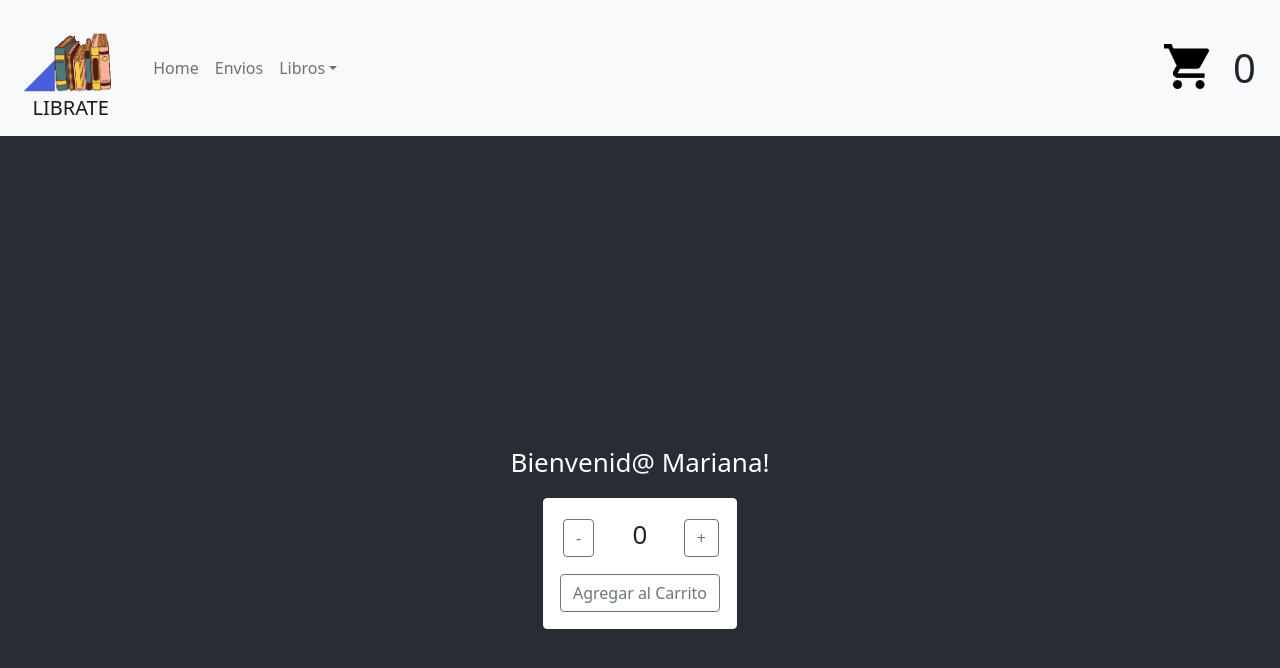
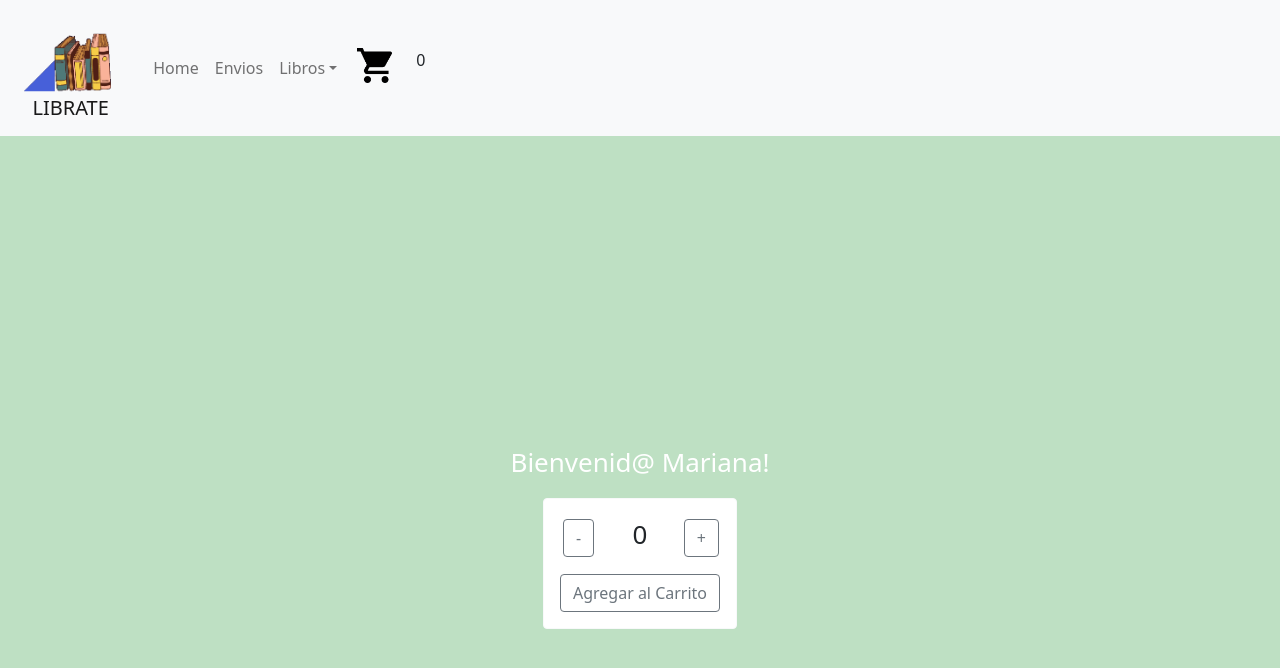
Before and after one commit to MarianaSalez/all-in-app, a React (Create React App) app: page / in a window 1280 px wide. Shown: the top 668 px of the page. Built offline with nearby package versions, Linux system fonts and the light colour scheme.

Commit message:
Mejoras css

```diff
--- a/src/App.css
+++ b/src/App.css
@@ -14,7 +14,7 @@
 }
 
 .App-header {
-  background-color: #282c34;
+  background-color: #bee0c3;
   min-height: 100vh;
   display: flex;
   flex-direction: column;
--- a/src/App.js
+++ b/src/App.js
@@ -1,5 +1,5 @@
 import './App.css';
-import NavMenu from './component/NavBar';
+import NavMenu from './component/NavMenu';
 import 'bootstrap/dist/css/bootstrap.min.css';
 import ItemListContainer from './component/ItemListContainer';
 import ItemCount from './component/ItemCount';
--- a/src/component/CartWidget.jsx
+++ b/src/component/CartWidget.jsx
@@ -11,11 +11,11 @@ export default function CartWidget() {
     <Col><img
           alt=""
           src={cartWidget}
-          width="45"
-          height="45"
+          width="35"
+          height="35"
           className="d-inline-block align-top"
         />{' '}</Col>
-    <Col className="justify-content-center display-6" >0</Col>
+    <Col className="justify-content-center" >0</Col>
   </Row>
     </Container>
 
--- a/src/component/NavBar.jsx
+++ b/src/component/NavMenu.jsx
@@ -7,6 +7,7 @@ import Nav from 'react-bootstrap/Nav'
 import Navbar from 'react-bootstrap/Navbar'
 import NavDropdown from 'react-bootstrap/NavDropdown'
 import CartWidget from './CartWidget'
+import '../styles/NavMenu.css'
 
 
 
@@ -41,11 +42,9 @@ const NavMenu = () => {
         <NavDropdown.Divider />
         <NavDropdown.Item href="#action/3.4">Venta</NavDropdown.Item>
       </NavDropdown>
+      <CartWidget/>
     </Nav>
   </Navbar.Collapse>
-  <div className="justify-content-end">
-  <CartWidget/>
-  </div>
 </Container>
 </Navbar>
     )
--- /dev/null
+++ b/src/styles/NavMenu.css
@@ -0,0 +1,3 @@
+.NavBar {
+    background-image: url("../assets/leaves.png");
+  }
```
Also changed, not shown: src/assets/leaves.png (added).
